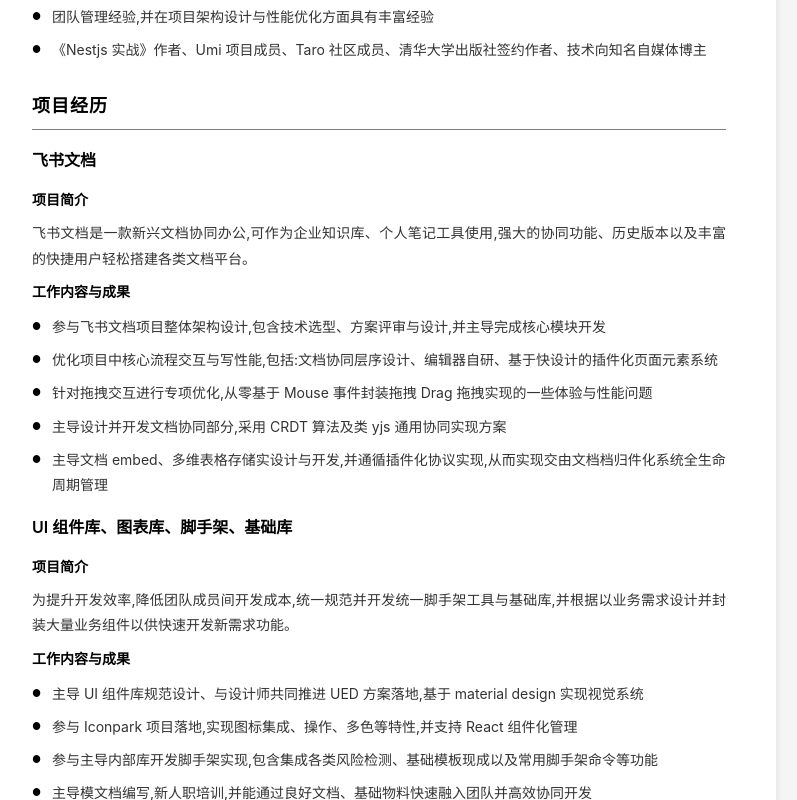
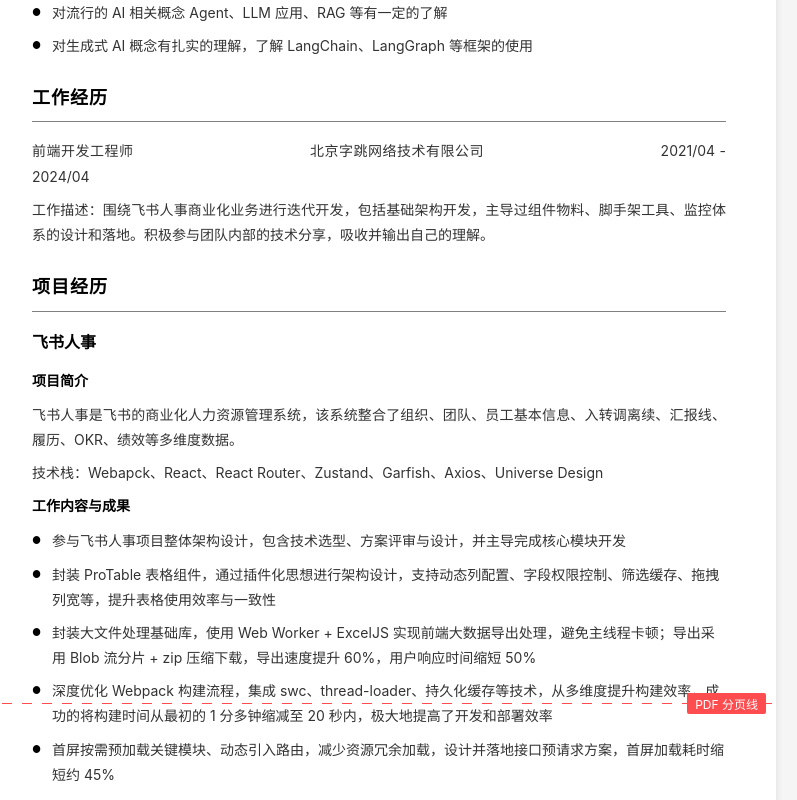
Before and after one commit to percykuang/resume-template, a React (Vite) app: page / in a window 1280 px wide. Shown: the part 460-1260 px from the top of the page, without its empty margins (261-1058 px from the left). Built offline with nearby package versions, Linux system fonts and the light colour scheme.

Commit message:
style: 添加预览区PDF分页线和一些优化

```diff
--- a/src/components/resume-preview/index.tsx
+++ b/src/components/resume-preview/index.tsx
@@ -1,4 +1,4 @@
-import { forwardRef, useMemo } from 'react';
+import { forwardRef, useEffect, useMemo, useRef, useState } from 'react';
 
 import {
 	CalendarOutlined,
@@ -8,6 +8,7 @@
 } from '@ant-design/icons';
 import MarkdownIt from 'markdown-it';
 
+import { A4_HEIGHT_PX } from '@/constants';
 import type { ResumeSchema } from '@/types/resume';
 
 import styles from './styles.module.less';
@@ -16,27 +17,69 @@
 	data: ResumeSchema;
 }
 
-const md = new MarkdownIt({
-	breaks: true,
-	html: true
-});
+const md = new MarkdownIt();
 
 const ResumePreview = forwardRef<HTMLDivElement, ResumePreviewProps>(
 	({ data }, ref) => {
+		const containerRef = useRef<HTMLDivElement>(null);
+		const [pageBreaks, setPageBreaks] = useState<number[]>([]);
+
 		// 使用 useMemo 缓存 markdown 渲染结果，避免不必要的重新渲染
 		const htmlContent = useMemo(() => {
-			// 将连续的空行转换为 <br/> 标签，用于控制 PDF 分页
-			const processedContent = (data.content || '').replace(
-				/\n\n\n+/g,
-				'\n\n<br/>\n\n'
-			);
-
 			// 将 markdown 转换为 HTML
-			return md.render(processedContent);
+			return md.render(data.content || '');
 		}, [data.content]);
 
+		// 计算分页位置
+		useEffect(() => {
+			const calculatePageBreaks = () => {
+				if (!containerRef.current) return;
+
+				const containerHeight = containerRef.current.scrollHeight;
+				const breaks: number[] = [];
+
+				// 计算需要多少页
+				const pageCount = Math.ceil(containerHeight / A4_HEIGHT_PX);
+
+				// 生成分页线位置（从第2页开始），但不超过实际内容高度
+				for (let i = 1; i < pageCount; i++) {
+					const breakPosition = i * A4_HEIGHT_PX;
+					// 只添加在内容范围内的分页线
+					if (breakPosition < containerHeight) {
+						breaks.push(breakPosition);
+					}
+				}
+
+				setPageBreaks(breaks);
+			};
+
+			// 初次计算
+			calculatePageBreaks();
+
+			// 监听内容变化
+			const resizeObserver = new ResizeObserver(calculatePageBreaks);
+			if (containerRef.current) {
+				resizeObserver.observe(containerRef.current);
+			}
+
+			return () => {
+				resizeObserver.disconnect();
+			};
+		}, [htmlContent]);
+
 		return (
-			<div ref={ref} className={`${styles.resumePreview} resume-preview`}>
+			<div
+				ref={(node) => {
+					// 同时处理外部 ref 和内部 ref
+					if (typeof ref === 'function') {
+						ref(node);
+					} else if (ref) {
+						ref.current = node;
+					}
+					containerRef.current = node;
+				}}
+				className={`${styles.resumePreview} resume-preview`}
+			>
 				<div className={styles.header}>
 					<div className={styles.nameSection}>
 						<h1 className={styles.name}>{data.name || '姓名'}</h1>
@@ -76,6 +119,15 @@
 					className={styles.content}
 					dangerouslySetInnerHTML={{ __html: htmlContent }}
 				/>
+
+				{/* 分页指示线 */}
+				{pageBreaks.map((top, index) => (
+					<div
+						key={index}
+						className={styles.pageBreak}
+						style={{ top: `${top}px` }}
+					/>
+				))}
 			</div>
 		);
 	}
--- a/src/components/resume-preview/styles.module.less
+++ b/src/components/resume-preview/styles.module.less
@@ -6,6 +6,43 @@
 	background: white;
 	padding: 40px 50px;
 	box-shadow: 0 2px 8px rgba(0, 0, 0, 0.1);
+	position: relative;
+}
+
+// 分页指示线（仅预览显示，导出时不显示）
+.pageBreak {
+	position: absolute;
+	left: 0;
+	right: 0;
+	height: 1px;
+	background: linear-gradient(
+		to right,
+		@page-break-color 0%,
+		@page-break-color 50%,
+		transparent 50%,
+		transparent 100%
+	);
+	background-size: 20px 1px;
+	z-index: 10;
+	pointer-events: none;
+
+	&::before {
+		content: 'PDF 分页线';
+		position: absolute;
+		right: 10px;
+		top: -10px;
+		background: @page-break-color;
+		color: white;
+		padding: 2px 8px;
+		font-size: 12px;
+		border-radius: 2px;
+		white-space: nowrap;
+	}
+}
+
+// 导出时隐藏分页线
+:global(.exporting) .pageBreak {
+	display: none !important;
 }
 
 // 简历头部
@@ -77,7 +114,7 @@
 		font-size: 18px;
 		font-weight: 600;
 		color: @primary-color;
-		margin: 28px 0 16px 0;
+		margin: 24px 0 16px 0;
 		padding-bottom: 8px;
 		letter-spacing: 1px;
 		position: relative;
@@ -107,6 +144,7 @@
 		padding-left: 20px;
 		margin: 8px 0;
 		line-height: 1.8;
+		white-space: pre-wrap; // 支持多个空格
 
 		&::before {
 			content: '●';
@@ -142,11 +180,6 @@
 		text-align: justify;
 		white-space: pre-wrap; // 保留多个空格
 	}
-
-	// 列表项也支持多个空格
-	:global(li) {
-		white-space: pre-wrap;
-	}
 }
 
 // 移动端样式
--- /dev/null
+++ b/src/constants/index.ts
@@ -0,0 +1,10 @@
+// A4 纸尺寸常量 (mm)
+export const A4_WIDTH = 210;
+export const A4_HEIGHT = 297;
+
+// A4 纸尺寸常量 (px) - 需要和 variables.less 中的常量保持一致
+// 计算公式：像素 = (毫米 ÷ 25.4) × 96 DPI
+// 宽度：(210mm ÷ 25.4) × 96 = 793.7 ≈ 794px
+// 高度：(297mm ÷ 25.4) × 96 = 1122.5 ≈ 1123px
+export const A4_WIDTH_PX = 794;
+export const A4_HEIGHT_PX = 1123;
--- a/src/data/index.ts
+++ b/src/data/index.ts
@@ -4,88 +4,78 @@
 # 能力概述
 
 - 熟练掌握 HTML、CSS、JavaScript、Typescript 以及 AOP、FP 等设计思想
-- 熟悉 React 技术栈,了解 React 及相关技术框架的实现原理
-- 掌握构建工具 Webpack 及插件工具 Babel,并深入理解其原理
-- 数据可视化经验,熟悉 Echarts、Antv 原理,🌟能根据业务需求使用 d3、zrender 等开发图表
-- 丰富的跨端开发经验,熟练使用 Taro、Flutter、React-Native 开发跨端应用并深入理解其原理
-- 能基于 Node.js 开发脚手架、打包优化工具及中间件服务
-- 掌握常用设计模式、算法与安全知识,追求开发高质量、高可维护性的代码,追求极致产品体验
-- 团队管理经验,并在项目架构设计与性能优化方面具有丰富经验
-- 《Nestjs 实战》作者、Umi 项目成员、Taro 社区成员、清华大学出版社签约作者、技术向知名自媒体博主
+- 深入理解 React 源码，并研究其内部实现，了解 Vue 的基本原理，对两者具备大型项目的开发经验
+- 熟悉 Webpack 和 Rollup 的基本配置和使用，可通过实现 Loader、Plugin 解决业务上的问题
+- 熟悉 Node.js 的基本使用，开发过脚手架工具，熟悉 Monorepo 开发及包管理器之间的差异
+- 熟悉微前端开发，熟悉多种微前端实现原理，如 qiankun、wujie 等
+- 掌握前端常见性能优化手段，包括代码分割、懒加载、资源优化等技术
+- 掌握前端常用的设计模式，能够在合适的场景下应用这些模式，提高代码的可维护性和可扩展性
+- 对流行的 AI 相关概念 Agent、LLM 应用、RAG 等有一定的了解
+- 对生成式 AI 概念有扎实的理解，了解 LangChain、LangGraph 等框架的使用
+
+# 工作经历
+
+前端开发工程师                                        北京字跳网络技术有限公司                                        2021/04 - 2024/04
+
+工作描述：围绕飞书人事商业化业务进行迭代开发，包括基础架构开发，主导过组件物料、脚手架工具、监控体系的设计和落地。积极参与团队内部的技术分享，吸收并输出自己的理解。
 
 # 项目经历
 
-## 飞书文档
+## 飞书人事
 
 ### 项目简介
 
-飞书文档是一款新兴文档协同办公,可作为企业知识库、个人笔记工具使用,强大的协同功能、历史版本以及丰富的快捷用户轻松搭建各类文档平台。
+飞书人事是飞书的商业化人力资源管理系统，该系统整合了组织、团队、员工基本信息、入转调离续、汇报线、履历、OKR、绩效等多维度数据。
+
+技术栈：Webapck、React、React Router、Zustand、Garfish、Axios、Universe Design
 
 ### 工作内容与成果
 
-- 参与飞书文档项目整体架构设计,包含技术选型、方案评审与设计,并主导完成核心模块开发
-- 优化项目中核心流程交互与写性能,包括:文档协同层序设计、编辑器自研、基于快设计的插件化页面元素系统
-- 针对拖拽交互进行专项优化,从零基于 Mouse 事件封装拖拽 Drag 拖拽实现的一些体验与性能问题
-- 主导设计并开发文档协同部分,采用 CRDT 算法及类 yjs 通用协同实现方案
-- 主导文档 embed、多维表格存储实设计与开发,并通循插件化协议实现,从而实现交由文档档归件化系统全生命周期管理
+- 参与飞书人事项目整体架构设计，包含技术选型、方案评审与设计，并主导完成核心模块开发
+- 封装 ProTable 表格组件，通过插件化思想进行架构设计，支持动态列配置、字段权限控制、筛选缓存、拖拽列宽等，提升表格使用效率与一致性
+- 封装大文件处理基础库，使用 Web Worker + ExcelJS 实现前端大数据导出处理，避免主线程卡顿；导出采用 Blob 流分片 + zip 压缩下载，导出速度提升 60%，用户响应时间缩短 50%
+- 深度优化 Webpack 构建流程，集成 swc、thread-loader、持久化缓存等技术，从多维度提升构建效率，成功的将构建时间从最初的 1 分多钟缩减至 20 秒内，极大地提高了开发和部署效率
+- 首屏按需预加载关键模块、动态引入路由，减少资源冗余加载，设计并落地接口预请求方案，首屏加载耗时缩短约 45%
 
-## UI 组件库、图表库、脚手架、基础库
+## 脚手架、物料组件库
 
 ### 项目简介
 
-为提升开发效率,降低团队成员间开发成本,统一规范并开发统一脚手架工具与基础库,并根据以业务需求设计并封装大量业务组件以供快速开发新需求功能。
+为提升开发效率，降低团队成员间开发成本，一个统一规范的业务脚手架和物料组件库，支持一键接入开发模板与 Lint 校验。
 
 ### 工作内容与成果
 
-- 主导 UI 组件库规范设计、与设计师共同推进 UED 方案落地,基于 material design 实现视觉系统
-- 参与 Iconpark 项目落地,实现图标集成、操作、多色等特性,并支持 React 组件化管理
-- 参与主导内部库开发脚手架实现,包含集成各类风险检测、基础模板现成以及常用脚手架命令等功能
-- 主导模文档编写,新人职培训,并能通过良好文档、基础物料快速融入团队并高效协同开发
+- 脚手架工具可提供多场景的项目模板，如：SPA、Monorepo、组件物料、基础库等，并针对不同的业务场景预置开箱即用的功能和配置
+- 通过 Changesets 实现 CHANGLOG 的自动化更新，基于 Git Action 实现 CI 实现自动化发布
+- 使用 ESlint、Prettier、Husky、Stylelint、Commitlint、Markdownlint 等工具统一规范
+- 搭建物料组件库文档站点，集成组件预览、API 文档自动生成、在线调试等功能，降低团队成员学习与使用成本
+- 建立物料组件版本管理机制，通过语义化版本控制和依赖更新通知，确保团队使用稳定可靠的组件版本，减少因版本不一致导致的问题
 
-# 工作经历
-
-## 飞书文档
+## 代码影响面分析工具
 
 ### 项目简介
 
-飞书文档是一款新兴文档协同办公,可作为企业知识库、个人笔记工具使用,强大的协同功能、历史版本以及丰富的快捷用户轻松搭建各类文档平台。
+为降低代码变更风险，提升代码评审效率和发布质量，开发了一个前端代码影响面分析工具，通过静态分析和依赖图谱构建，自动识别代码变更的影响范围，辅助测试与评审决策。
 
 ### 工作内容与成果
 
-- 参与飞书文档项目整体架构设计,包含技术选型、方案评审与设计,并主导完成核心模块开发
-- 优化项目中核心流程交互与写性能,包括:文档协同层序设计、编辑器自研、基于快设计的插件化页面元素系统
-- 针对拖拽交互进行专项优化,从零基于 Mouse 事件封装拖拽 Drag 拖拽实现的一些体验与性能问题
-- 主导设计并开发文档协同部分,采用 CRDT 算法及类 yjs 通用协同实现方案
-- 主导文档 embed、多维表格存储实设计与开发,并通循插件化协议实现,从而实现交由文档档归件化系统全生命周期管理
-
-## UI 组件库、图表库、脚手架、基础库
-
-### 项目简介
-
-为提升开发效率,降低团队成员间开发成本,统一规范并开发统一脚手架工具与基础库,并根据以业务需求设计并封装大量业务组件以供快速开发新需求功能。
-
-### 工作内容与成果
-
-- 主导 UI 组件库规范设计、与设计师共同推进 UED 方案落地,基于 material design 实现视觉系统
-- 参与 Iconpark 项目落地,实现图标集成、操作、多色等特性,并支持 React 组件化管理
-- 参与主导内部库开发脚手架实现,包含集成各类风险检测、基础模板现成以及常用脚手架命令等功能
-- 主导模文档编写,新人职培训,并能通过良好文档、基础物料快速融入团队并高效协同开发
+- 基于 Babel/TypeScript Compiler API 实现代码静态分析，构建项目的依赖关系图谱，精确识别函数、组件、模块之间的调用关系和依赖链路
+- 通过 Git Diff 分析代码变更，结合依赖图谱向上追溯受影响的页面、组件和业务模块，自动生成影响面分析报告，覆盖率达到 95% 以上
+- 集成到 GitLab CI/CD 流程，在 Merge Request 阶段自动触发分析并生成可视化报告，标注高风险变更区域，提升 Code Review 效率 40%
+- 建立变更风险评分机制，综合考虑影响范围、代码复杂度、历史 Bug 率等因素，为每次变更打分并生成测试建议，减少线上故障 30%
+- 沉淀核心依赖识别算法，支持跨项目、跨仓库的依赖分析，为 Monorepo 架构下的多包联动提供技术支撑
 
 # 学历专业
 
-本科 \\ 东华理工大学 \\ 软件工程
-
-# 英语水平
-
-英语四级，能够通过阅读前沿的英文文档快速学会新技术。
+本科 \\ 东华理工大学 \\ 软件工程                                                                                                                2017 - 2021
 `;
 
 // 初始数据
 export const INITIAL_RESUME_SCHEMA: ResumeSchema = {
 	name: '匡琳锋',
 	position: '高级前端工程师',
-	phone: '13689999999',
-	email: '13689999999@qq.com',
+	phone: '13697925770',
+	email: 'percykuang@foxmail.com',
 	age: '27',
 	gender: '男',
 	content: INITIAL_RESUME_CONTENT
--- a/src/styles/variables.less
+++ b/src/styles/variables.less
@@ -15,6 +15,9 @@
 @a4-width: 794px;
 @a4-height: 1123px;
 
+// 分页线颜色
+@page-break-color: #ff4d4f;
+
 // 字体
 @font-family: -apple-system, BlinkMacSystemFont, 'Segoe UI', 'PingFang SC',
 	'Hiragino Sans GB', 'Microsoft YaHei', 'Helvetica Neue', Helvetica, Arial,
```
Also changed, not shown: src/utils/generateResume.ts (+3 -11 lines).
